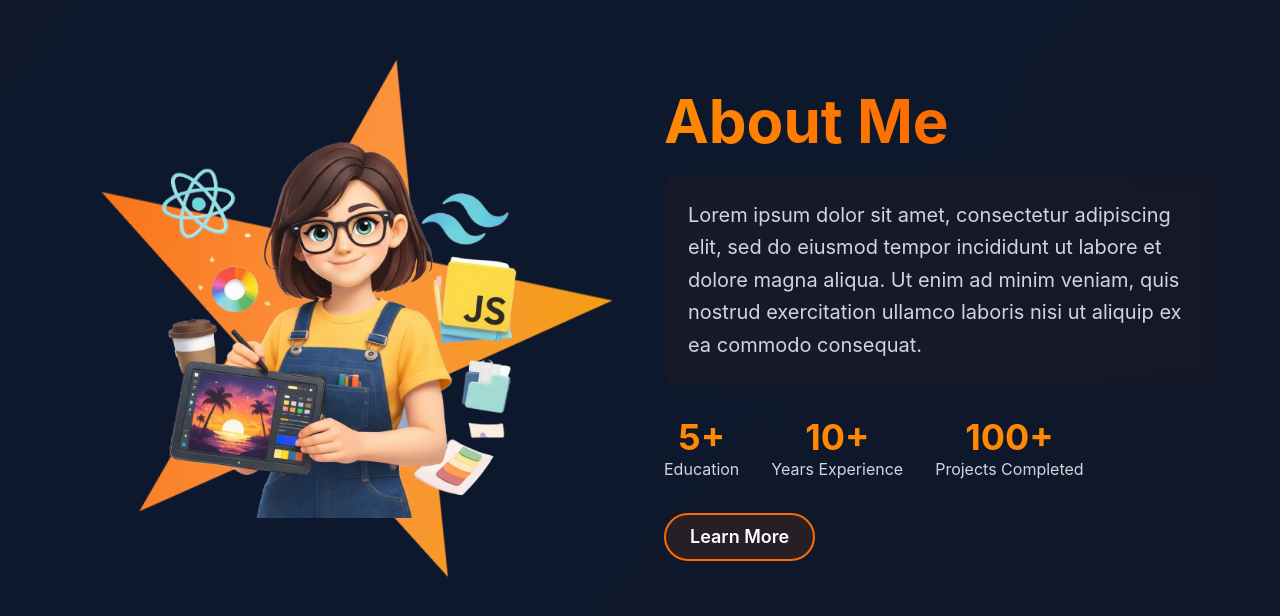
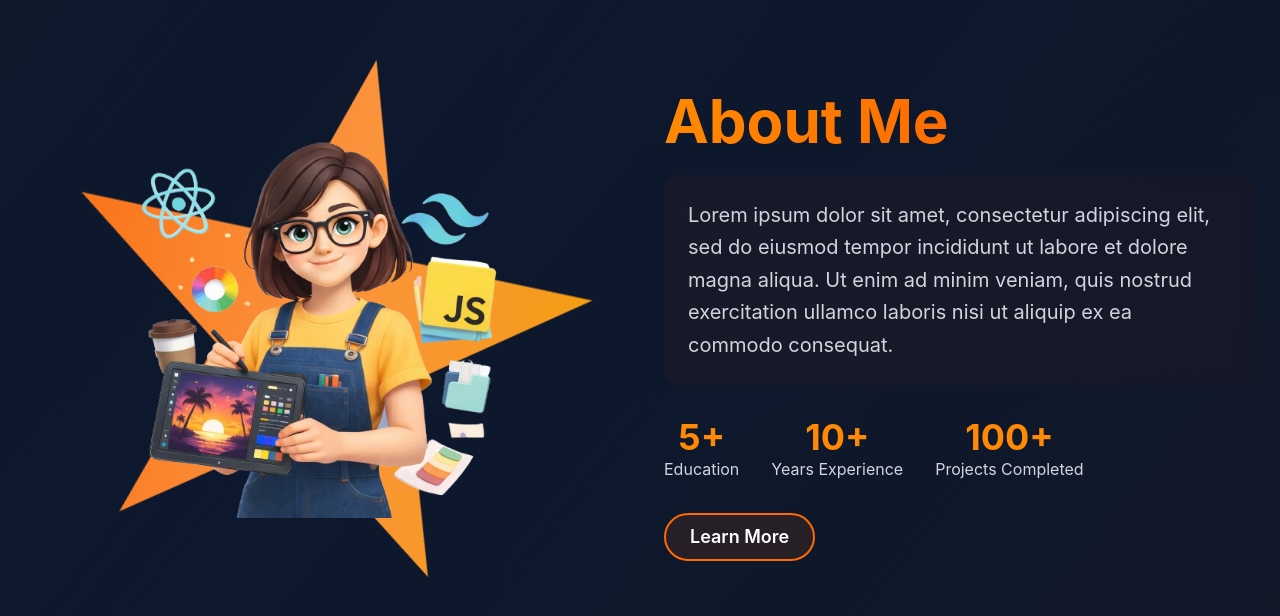
Before and after one commit to nadeeshikagimhani/Portfolio-React-Js, a React (Vite) app: page / in a window 1280 px wide. Shown: the part 874-1490 px from the top of the page. Built offline with nearby package versions, Linux system fonts and the light colour scheme.

Commit message:
do some changes

```diff
--- a/src/components/About.jsx
+++ b/src/components/About.jsx
@@ -8,7 +8,7 @@ const About = ({darkMode}) => {
     className={`min-h-screen overflow-hidden flex items-center
     justify-center px-4 sm:px-6`}>
 
-        <div className='max-w-6xl w-full grid grid-cols-1 lg:grid-cols-2
+        <div className='max-w-7xl w-full grid grid-cols-1 lg:grid-cols-2
         gap-8 sm:gap-12 items-center'>
             <figure
             data-aos='fade-up'
--- a/src/components/Hero.jsx
+++ b/src/components/Hero.jsx
@@ -41,7 +41,7 @@ const Hero = ({ darkMode }) => {
       data-aos-delay='250'
       className='body-font z-10'>
 
-        <div className='container mx-auto flex px-4 sm:px-8 lg:px-14
+        <div className='container max-w-7xl mx-auto flex px-4 sm:px-8 lg:px-14
         py-12 lg:py-14 flex-col lg:flex-row items-center justify-between lg:mt-14 mt-14'>
 
           <div className='lg:w-1/2 w-full flex flex-col items-center lg:items-start text-center
@@ -55,7 +55,7 @@ const Hero = ({ darkMode }) => {
               Hi, I'm Nadeeshika
             </h1>
 
-            <p className={`mb-6 sm:mb-8 leading-relaxed max-w-md sm:max-w-lg
+            <p className={`mb-6 sm:mb-8 leading-relaxed max-w-lg sm:max-w-lg
               ${theme.textSecondary}`}
               data-aos='fade-up'
               data-aos-delay='600'>
```
